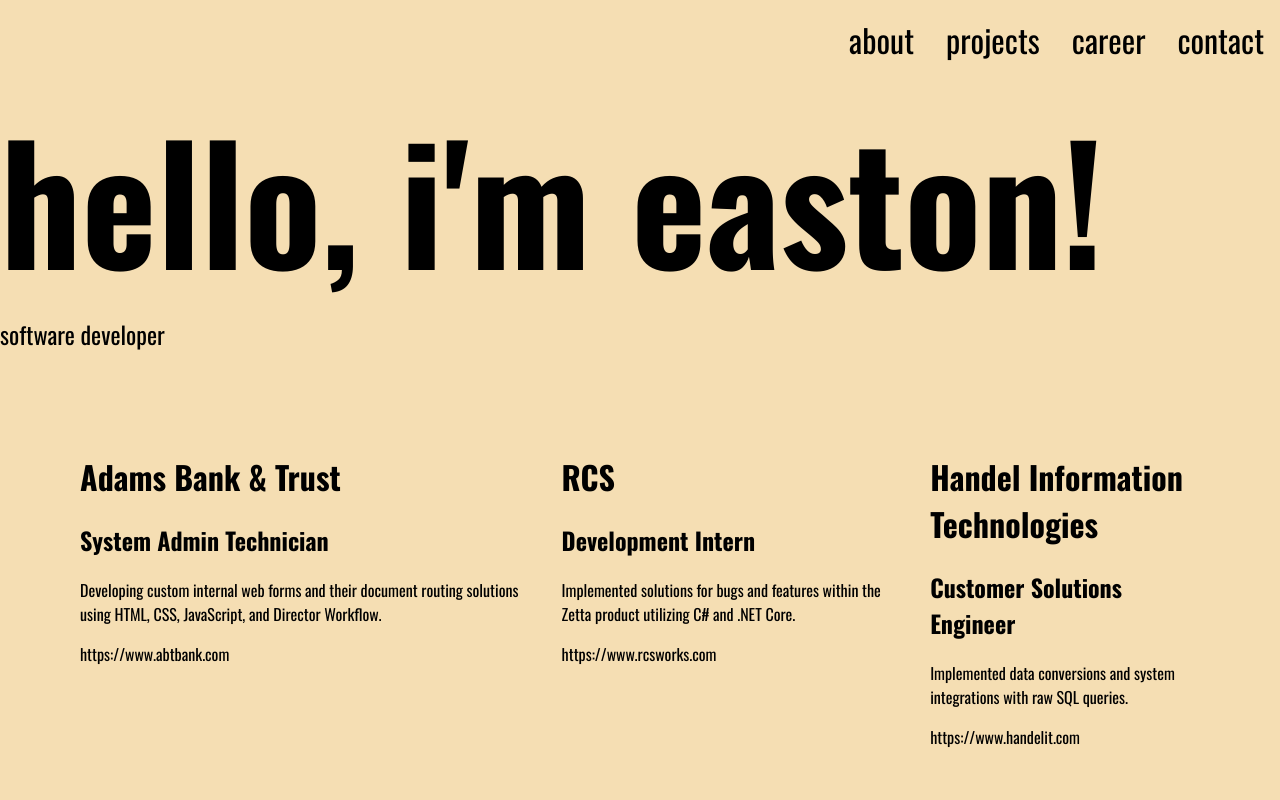
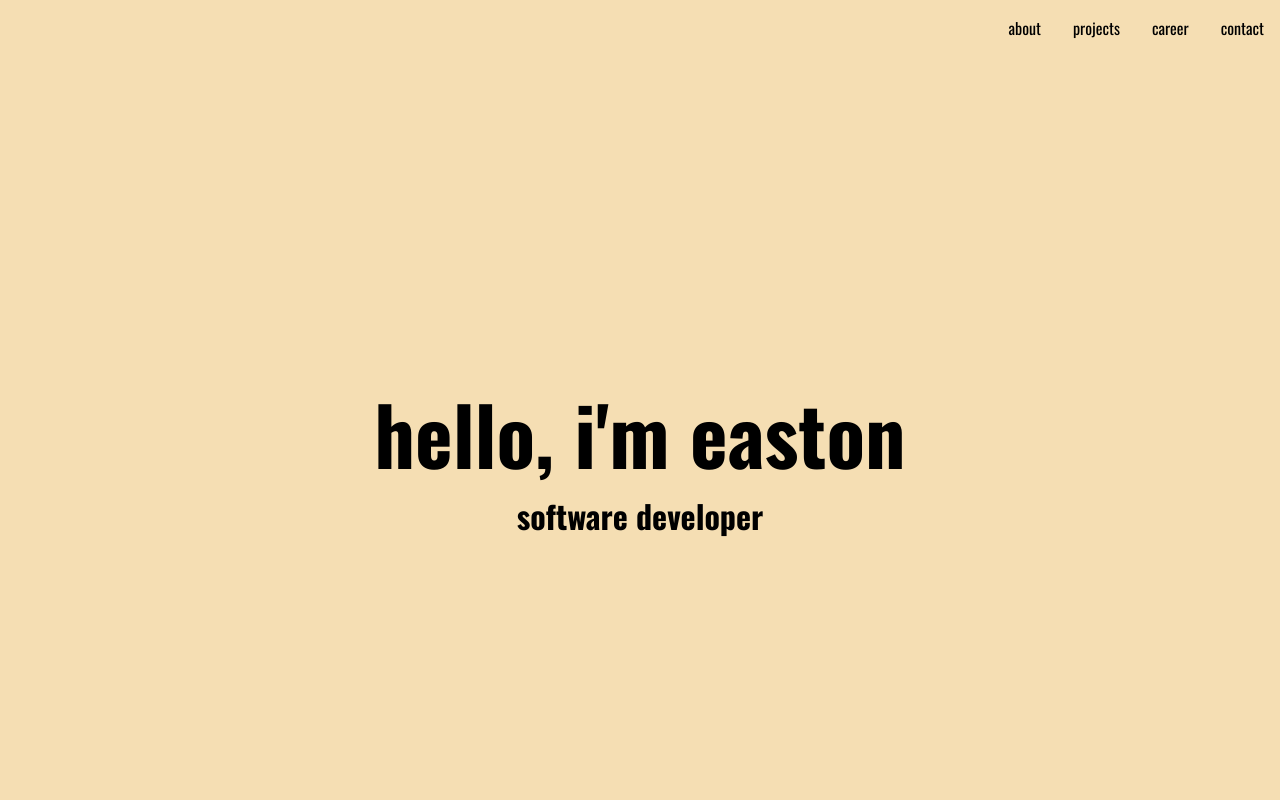
Before and after one commit to Tuttuhl/portfolio, a Next.js app: page / in a window 1280 px wide. Shown: the top 800 px of the page. Built offline with nearby package versions, Linux system fonts and the light colour scheme.

Commit message:
Styling of homepage

```diff
--- a/components/Header.tsx
+++ b/components/Header.tsx
@@ -1,24 +1,21 @@
 import { ReactElement } from 'react'
 import Link from 'next/link'
 import styles from '../styles/Header.module.css'
-import { Oswald } from '@next/font/google'
-
-const oswald = Oswald({ subsets: ['latin'] })
 
 export default function Header (): ReactElement {
   return (
     <header className={styles.header}>
       <nav className={styles.nav}>
-        <Link href='#about' className={`${styles.link} ${oswald.className}`}>
+        <Link href='#about' className={styles.link}>
           About
         </Link>
-        <Link href='#projects' className={`${styles.link} ${oswald.className}`}>
+        <Link href='#projects' className={styles.link}>
           Projects
         </Link>
-        <Link href='#career' className={`${styles.link} ${oswald.className}`}>
+        <Link href='#career' className={styles.link}>
           Career
         </Link>
-        <Link href='#contact' className={`${styles.link} ${oswald.className}`}>
+        <Link href='#contact' className={styles.link}>
           Contact
         </Link>
       </nav>
--- a/pages/_app.tsx
+++ b/pages/_app.tsx
@@ -1,6 +1,13 @@
 import '../styles/globals.css'
 import type { AppProps } from 'next/app'
+import { Oswald } from '@next/font/google'
 
-export default function App({ Component, pageProps }: AppProps) {
-  return <Component {...pageProps} />
+const oswald = Oswald({ subsets: ['latin'] })
+
+export default function App ({ Component, pageProps }: AppProps) {
+  return (
+    <main className={oswald.className}>
+      <Component {...pageProps} />
+    </main>
+  )
 }
--- a/pages/index.tsx
+++ b/pages/index.tsx
@@ -2,7 +2,6 @@ import Head from 'next/head'
 import Header from '../components/Header'
 import styles from '../styles/Home.module.css'
 import Card from '../components/Card'
-import { Oswald } from '@next/font/google'
 import { useState } from 'react'
 
 interface project {
@@ -17,8 +16,6 @@ interface job {
   description: string
   link: string
 }
-
-const oswald = Oswald({ subsets: ['latin'] })
 
 const projects = [
   {
@@ -55,8 +52,7 @@ const jobs = [
   }
 ]
 
-export default function Home() {
-  const [isVisible, setVisibility] = useState(false)
+export default function Home () {
   return (
     <>
       <Head>
@@ -66,11 +62,11 @@ export default function Home() {
       </Head>
       <Header />
       <main className={styles.main}>
-        <div id='about' className={ isVisible ? `${styles.container}` : `${styles.hidden}` }>
-          <h1 className={`${oswald.className} ${styles.heading}`}>hello, i&apos;m easton!</h1>
-          <p className={`${oswald.className} ${styles.paragraph}`}>software developer</p>
+        <div id='about' className={styles.container}>
+          <h1 className={styles.heading}>hello, i&apos;m easton</h1>
+          <h2 className={styles.subheading}>software developer</h2>
         </div>
-        <div id='jobs' className={`${oswald.className} ${styles.cards}`}>
+        <div id='career' className={styles.container}>
           {jobs.map((job: job) => (
             <Card key={job.name} name={job.name} title={job.title} description={job.description} link={job.link} />
           ))}
--- a/styles/Header.module.css
+++ b/styles/Header.module.css
@@ -1,18 +1,20 @@
 .header {
-  width: 100%;
   padding: 1rem;
   display: flex;
   gap: 1rem;
   justify-content: flex-end;
 }
+
 .nav {
   display: flex;
   gap: 2rem;
 }
+
 .link {
   text-transform: lowercase;
-  font-size: 2rem;
+  font-size: 1rem;
 }
+
 .link:hover {
   color: #ffffff;
 }
--- a/styles/Home.module.css
+++ b/styles/Home.module.css
@@ -1,15 +1,26 @@
 .container {
+  display: flex;
+  flex-direction: column;
+  justify-content: center;
+  align-items: center;
   text-align: center;
   height: 100vh;
 }
-.heading {
-  font-size: 10rem;
+
+.heading,
+.subheading {
+  text-align: center;
   margin: 0;
 }
-.paragraph {
-  font-size: 1.5rem;
-  margin: 0;
+
+.heading {
+  font-size: 5rem;
 }
+
+.subheading {
+  font-size: 2rem;
+}
+
 .cards {
   display: flex;
   gap: 2rem;
```
